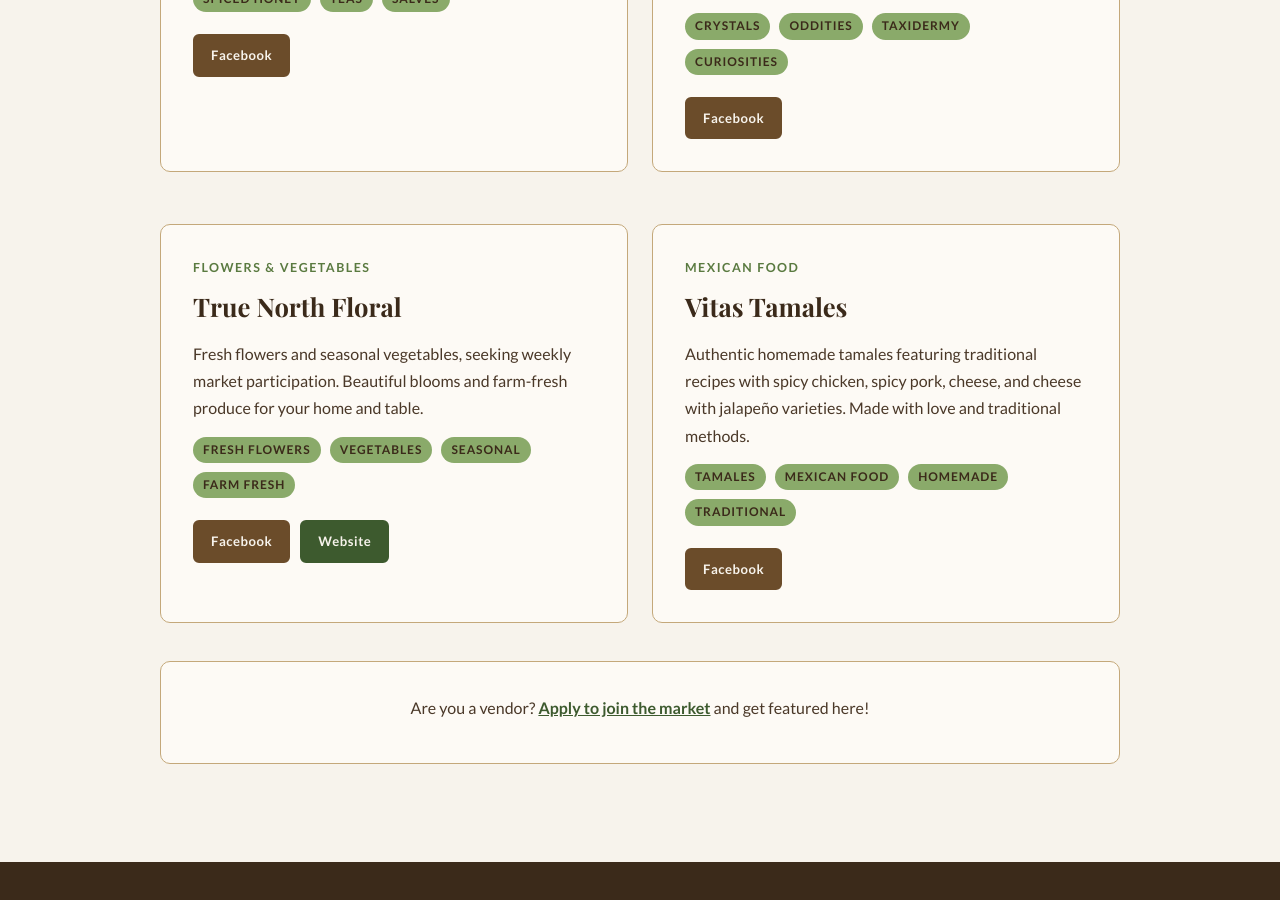
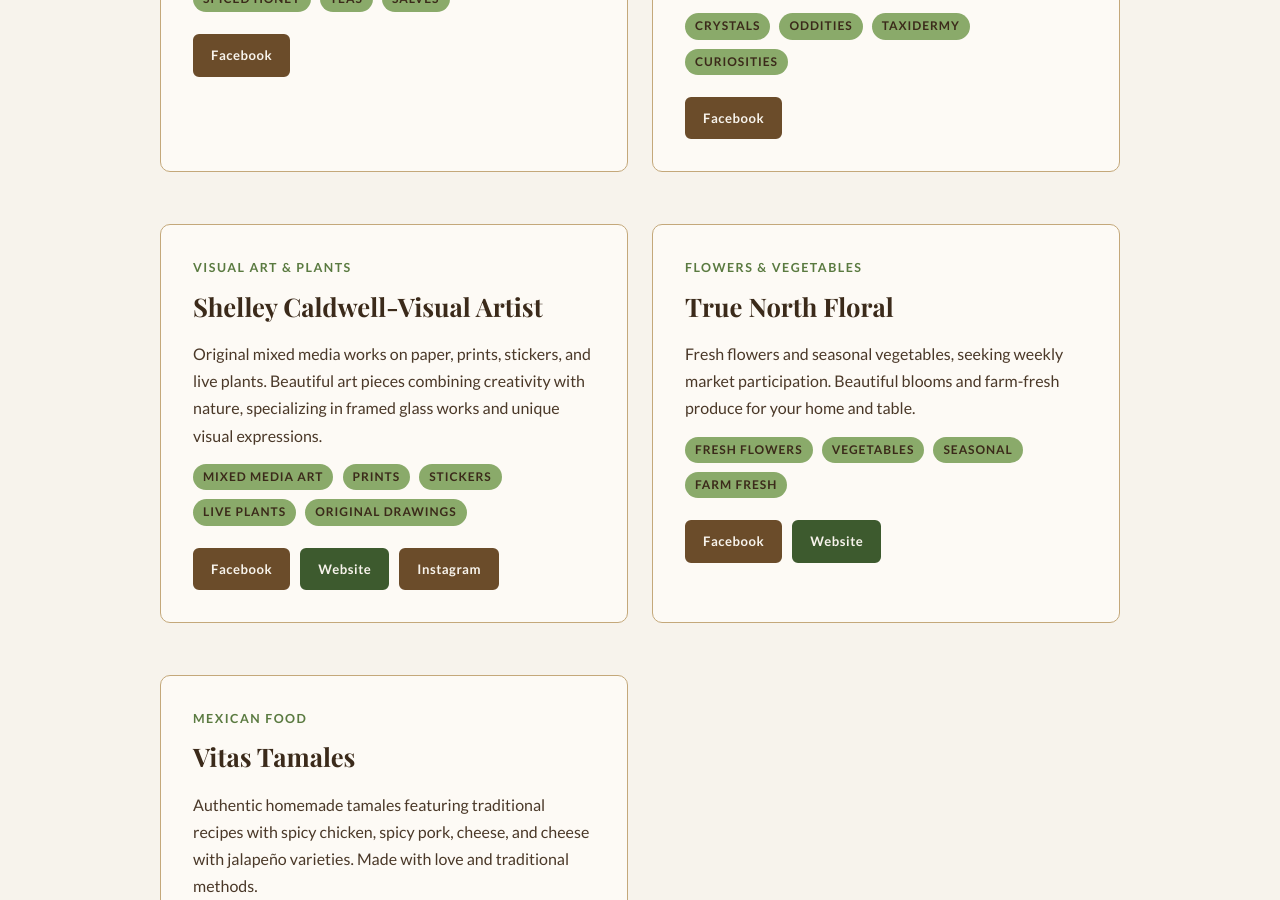
Before and after one commit to blueearthcommunitymarket/blueearthcommunitymarket.github.io, a Jekyll site: the page built from vendor-spotlight/index.html, in a window 1280 px wide and 900 px high, scrolled down 2386 px. Built offline with Jekyll 4.4.1, drawn with Linux system fonts in a browser that asks for light colours; some web fonts are replaced.

Commit message:
Add Shelley Caldwell-Visual Artist to vendor spotlight in alphabetical order

```diff
--- a/vendor-spotlight/index.html
+++ b/vendor-spotlight/index.html
@@ -172,6 +172,25 @@ description: Meet the vendors of the Blue Earth Community Market. Browse what th
             </div>
         </div>
 
+        <!-- Shelley Caldwell-Visual Artist -->
+        <div class="card">
+            <div class="section-label">Visual Art &amp; Plants</div>
+            <h2>Shelley Caldwell-Visual Artist</h2>
+            <p>Original mixed media works on paper, prints, stickers, and live plants. Beautiful art pieces combining creativity with nature, specializing in framed glass works and unique visual expressions.</p>
+            <div class="pills" style="margin-top: 12px;">
+                <span class="tag">Mixed Media Art</span>
+                <span class="tag">Prints</span>
+                <span class="tag">Stickers</span>
+                <span class="tag">Live Plants</span>
+                <span class="tag">Original Drawings</span>
+            </div>
+            <div style="margin-top: 16px; display: flex; gap: 10px; flex-wrap: wrap;">
+                <a href="https://www.facebook.com/shelley.caldwell1" target="_blank" rel="noopener" class="btn btn-brown" style="font-size: 0.82rem; padding: 8px 16px;">Facebook</a>
+                <a href="https://www.shelleycaldwell.com/" target="_blank" rel="noopener" class="btn btn-primary" style="font-size: 0.82rem; padding: 8px 16px;">Website</a>
+                <a href="https://www.instagram.com/scald_art/?__pwa=1" target="_blank" rel="noopener" class="btn btn-brown" style="font-size: 0.82rem; padding: 8px 16px;">Instagram</a>
+            </div>
+        </div>
+
         <!-- True North Floral -->
         <div class="card">
             <div class="section-label">Flowers &amp; Vegetables</div>
```
